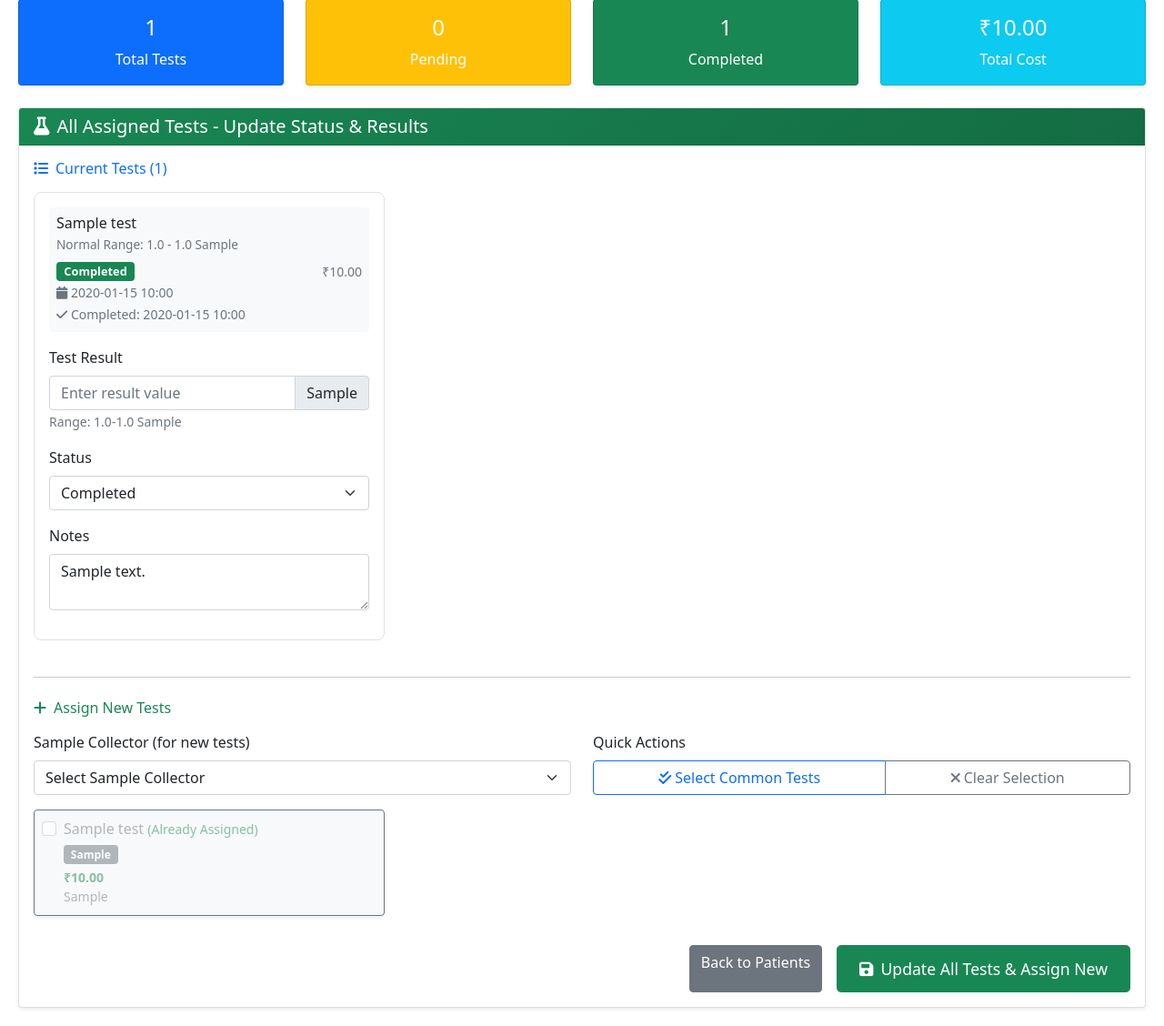
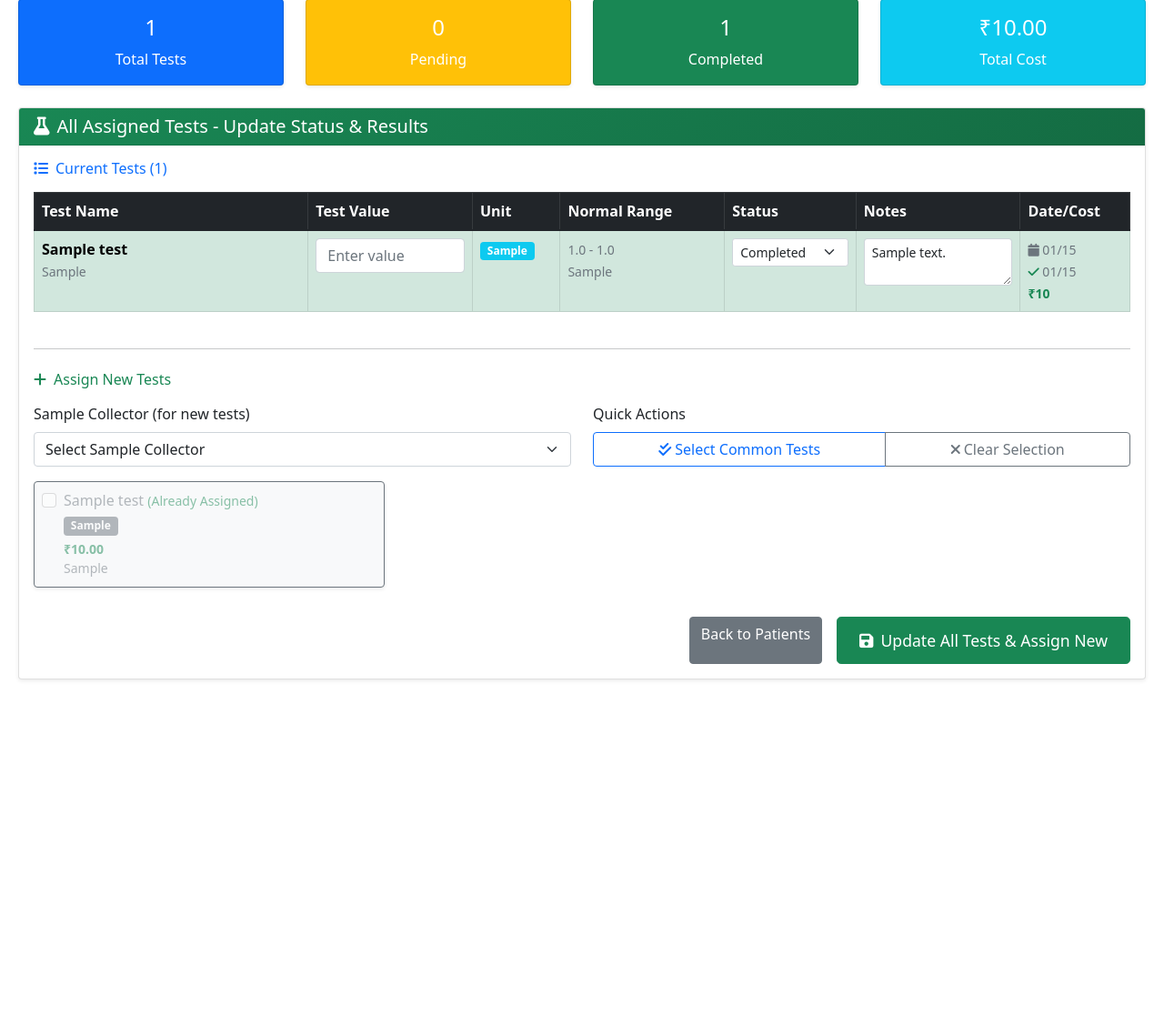
Before and after one commit to jitendrapal/pathology-v1, a Flask app: page /patient_detail/1 in a window 1280 px wide. Shown: the part 568-1696 px from the top of the page at 91% size. After the commit the page ends 1316 px from the top, so only its background shows below. Run offline with Flask 3, Linux system fonts and the light colour scheme; the visitor is signed in with stand-in values (Sample User, id 1); tables that the repository leaves empty hold one stand-in row (values such as "Sample post").

Commit message:
CONVERT TO ROW FORMAT: Change patient detail test results from column cards to horizontal row table format with color-coded validation - Test Name | Test Value | Unit | Normal Range layout

```diff
--- a/templates/patient_detail.html
+++ b/templates/patient_detail.html
@@ -129,77 +129,90 @@
                         <i class="fas fa-list me-2"></i>Current Tests ({{ patient_tests|length }})
                     </h6>
 
-                    <!-- Tests Grid with Color-Coded Validation -->
-                    <div class="row" id="testsContainer">
+                    <!-- Tests Table with Color-Coded Row Format -->
+                    <div class="table-responsive">
+                        <table class="table table-bordered">
+                            <thead class="table-dark">
+                                <tr>
+                                    <th style="width: 25%;">Test Name</th>
+                                    <th style="width: 15%;">Test Value</th>
+                                    <th style="width: 8%;">Unit</th>
+                                    <th style="width: 15%;">Normal Range</th>
+                                    <th style="width: 12%;">Status</th>
+                                    <th style="width: 15%;">Notes</th>
+                                    <th style="width: 10%;">Date/Cost</th>
+                                </tr>
+                            </thead>
+                            <tbody>
                                 {% for pt in patient_tests %}
-                        <div class="col-lg-6 col-xl-4 test-item mb-3">
-                            <div class="test-card p-3" style="border: 1px solid #dee2e6; border-radius: 8px; transition: all 0.3s ease;">
-                                <!-- Test Info Header -->
-                                <div class="mb-3" style="background-color: #f8f9fa; border-radius: 5px; padding: 8px;">
-                                    <h6 class="mb-1">{{ pt.test.name }}</h6>
-                                    <div class="range-info" style="font-size: 0.85em; color: #6c757d;">
-                                        Normal Range: {{ pt.test.normal_range_min or 0 }} - {{ pt.test.normal_range_max or 100 }} {{ pt.test.unit or '' }}
-                                    </div>
-                                    <div class="d-flex justify-content-between align-items-center mt-2">
-                                        <span class="badge status-badge
-                                            {% if pt.status == 'Completed' %}bg-success
-                                            {% elif pt.status == 'In Progress' %}bg-warning
-                                            {% else %}bg-secondary{% endif %}">
-                                            {{ pt.status }}
-                                        </span>
-                                        <small class="text-muted">₹{{ "%.2f"|format(pt.test.cost) }}</small>
-                                    </div>
-                                    <small class="text-muted">
-                                        <i class="fas fa-calendar"></i> {{ pt.date_ordered.strftime('%Y-%m-%d %H:%M') }}
-                                        {% if pt.date_completed %}
-                                        <br><i class="fas fa-check"></i> Completed: {{ pt.date_completed.strftime('%Y-%m-%d %H:%M') }}
-                                        {% endif %}
-                                    </small>
-                                </div>
+                                <tr class="test-row" data-status="{{ pt.status }}">
+                                    <!-- Test Name -->
+                                    <td>
+                                        <strong>{{ pt.test.name }}</strong>
+                                        <br><small class="text-muted">{{ pt.test.category or 'N/A' }}</small>
+                                        <input type="hidden" name="test_ids[]" value="{{ pt.id }}">
+                                    </td>
 
-                                <!-- Result Input with Color Validation -->
-                                <div class="mb-3">
-                                    <label class="form-label">Test Result</label>
-                                    <div class="input-group">
+                                    <!-- Test Value Input with Color Validation -->
+                                    <td>
                                         <input type="number"
                                                class="form-control test-result-input"
                                                name="results[]"
                                                value="{{ pt.results or '' }}"
-                                               placeholder="Enter result value"
+                                               placeholder="Enter value"
                                                data-min="{{ pt.test.normal_range_min or 0 }}"
                                                data-max="{{ pt.test.normal_range_max or 100 }}"
                                                data-test-id="{{ pt.id }}"
                                                oninput="validateResult(this)"
-                                               step="0.01">
-                                        <span class="input-group-text">{{ pt.test.unit or '' }}</span>
-                                    </div>
-                                    <small class="text-muted">Range: {{ pt.test.normal_range_min or 0 }}-{{ pt.test.normal_range_max or 100 }} {{ pt.test.unit or '' }}</small>
-                                </div>
+                                               step="0.01"
+                                               style="min-width: 100px;">
+                                    </td>
 
-                                <!-- Status Update -->
-                                <div class="mb-3">
-                                    <label class="form-label">Status</label>
-                                    <select name="statuses[]" class="form-select">
+                                    <!-- Unit -->
+                                    <td>
+                                        <span class="badge bg-info">{{ pt.test.unit or 'units' }}</span>
+                                    </td>
+
+                                    <!-- Normal Range -->
+                                    <td>
+                                        <small class="text-muted">
+                                            {{ pt.test.normal_range_min or 0 }} - {{ pt.test.normal_range_max or 100 }}
+                                            <br>{{ pt.test.unit or 'units' }}
+                                        </small>
+                                    </td>
+
+                                    <!-- Status -->
+                                    <td>
+                                        <select name="statuses[]" class="form-select form-select-sm">
                                             <option value="Pending" {{ 'selected' if pt.status == 'Pending' }}>Pending</option>
                                             <option value="In Progress" {{ 'selected' if pt.status == 'In Progress' }}>In Progress</option>
                                             <option value="Completed" {{ 'selected' if pt.status == 'Completed' }}>Completed</option>
                                             <option value="Cancelled" {{ 'selected' if pt.status == 'Cancelled' }}>Cancelled</option>
                                         </select>
-                                </div>
+                                    </td>
 
                                     <!-- Notes -->
-                                <div class="mb-3">
-                                    <label class="form-label">Notes</label>
-                                    <textarea name="notes[]" class="form-control"
+                                    <td>
+                                        <textarea name="notes[]" class="form-control form-control-sm"
                                                   rows="2"
-                                              placeholder="Add notes...">{{ pt.notes or '' }}</textarea>
-                                </div>
+                                                  placeholder="Notes..."
+                                                  style="min-width: 120px;">{{ pt.notes or '' }}</textarea>
+                                    </td>
 
-                                <!-- Hidden field for test ID -->
-                                <input type="hidden" name="test_ids[]" value="{{ pt.id }}">
-                            </div>
-                        </div>
+                                    <!-- Date and Cost -->
+                                    <td>
+                                        <small class="text-muted">
+                                            <i class="fas fa-calendar"></i> {{ pt.date_ordered.strftime('%m/%d') }}
+                                            {% if pt.date_completed %}
+                                            <br><i class="fas fa-check text-success"></i> {{ pt.date_completed.strftime('%m/%d') }}
+                                            {% endif %}
+                                            <br><strong class="text-success">₹{{ "%.0f"|format(pt.test.cost) }}</strong>
+                                        </small>
+                                    </td>
+                                </tr>
                                 {% endfor %}
+                            </tbody>
+                        </table>
                     </div>
                     {% else %}
                     <div class="alert alert-info text-center">
```
Lines whose indentation alone changed are shown as unchanged.
